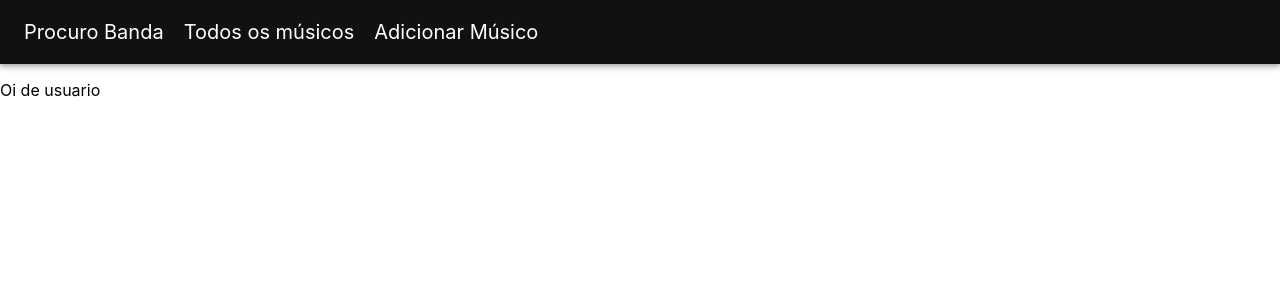
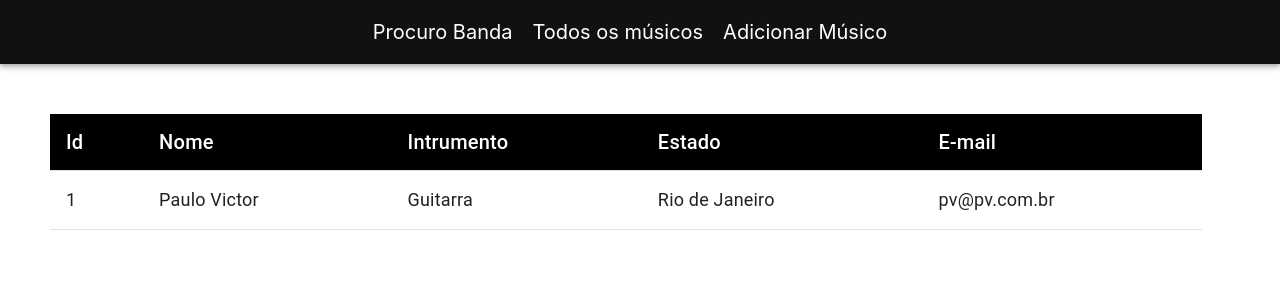
Before and after one commit to pvcapuano/ProcuroBanda, a React (Create React App) app: page /all in a window 1280 px wide. Shown: the top 300 px of the page. Built offline with nearby package versions, Linux system fonts and the light colour scheme; data requests are answered from the project's data file.

Commit message:
add user

```diff
--- a/src/Components/AddUser.jsx
+++ b/src/Components/AddUser.jsx
@@ -1,9 +1,25 @@
+import { FormControl, FormGroup, InputLabel, Input } from '@material-ui/core'
 import React from 'react'
 
 export default function AddUser() {
     return(
-        <>
-        <p>Oi de add</p>
-        </>
+        <FormGroup>
+            <FormControl>
+                <InputLabel>Nome</InputLabel>
+                <Input />
+            </FormControl>
+            <FormControl>
+                <InputLabel>Instrumento</InputLabel>
+                <Input />
+            </FormControl>
+            <FormControl>
+                <InputLabel>Estado</InputLabel>
+                <Input />
+            </FormControl>
+            <FormControl>
+                <InputLabel>E-mail</InputLabel>
+                <Input />
+            </FormControl>
+        </FormGroup>
     )
 }
--- a/src/Components/AllUsers.jsx
+++ b/src/Components/AllUsers.jsx
@@ -1,14 +1,66 @@
-import React from 'react'
+import { Table, TableBody, TableCell, TableHead, TableRow, makeStyles } from '@material-ui/core'
+import React, { useEffect, useState } from 'react'
 import { getUsers } from '../Service/api'
+
+const useStyle = makeStyles({
+    table: {
+        width: "90%",
+        margin: "50px 0 0 50px"
+    },
+    thead: {
+        '& > *': {
+            fontSize: 20,
+            background: '#000000',
+            color: '#FFFFFF'
+        }
+    },
+    row: {
+        '& > *': {
+            fontSize: 18
+        }
+    }
+})
 
 export default function AllUsers(){
 
+    const [users, setUsers] = useState([])
+    const classes = useStyle()
+
+    useEffect(() => {
+        getAllUsers()
+    }, [])
+
     const getAllUsers = async () => {
-        await getUsers()
+       const response = await getUsers()
+       console.log(response)
+       setUsers(response.data)
     }
     return(
-        <>
-        <p>Oi de usuario</p>
-        </>
+
+        <Table className={classes.table}>
+            <TableHead>
+                <TableRow className={classes.thead}>
+                    <TableCell>Id</TableCell>
+                    <TableCell>Nome</TableCell>
+                    <TableCell>Intrumento</TableCell>
+                    <TableCell>Estado</TableCell>
+                    <TableCell>E-mail</TableCell>
+                </TableRow>
+            </TableHead>
+            <TableBody>
+                {
+                users.map(user => (
+                    <TableRow className={classes.row}>
+                        <TableCell>{user.id}</TableCell>
+                        <TableCell>{user.name}</TableCell>
+                        <TableCell>{user.instrumento}</TableCell>
+                        <TableCell>{user.estado}</TableCell>
+                        <TableCell>{user.email}</TableCell>
+                    </TableRow>
+                ))
+                }
+            </TableBody>
+        </Table>
+
     )
 }
--- a/src/Components/NavBar.jsx
+++ b/src/Components/NavBar.jsx
@@ -4,13 +4,15 @@ import { NavLink } from 'react-router-dom'
 
 const useStyle = makeStyles({
     header: {
-        background: '#111111'
+        background: '#111111',
+        alignItems: 'center'
     },
     tabs: {
         color: '#ffffff',
         textDecoration: 'none',
         marginRight: 20,
         fontSize: 20,
+
     }
 })
 
--- a/src/Components/ProcuroBanda.jsx
+++ b/src/Components/ProcuroBanda.jsx
@@ -4,7 +4,7 @@ import { Box, makeStyles, Typography } from '@material-ui/core'
 
 const useStyle = makeStyles({
     component: {
-        margin: '200px 0 0 40%',
+        margin: '200px 0 0 43%',
         width: '50%'
     }
 })
```
